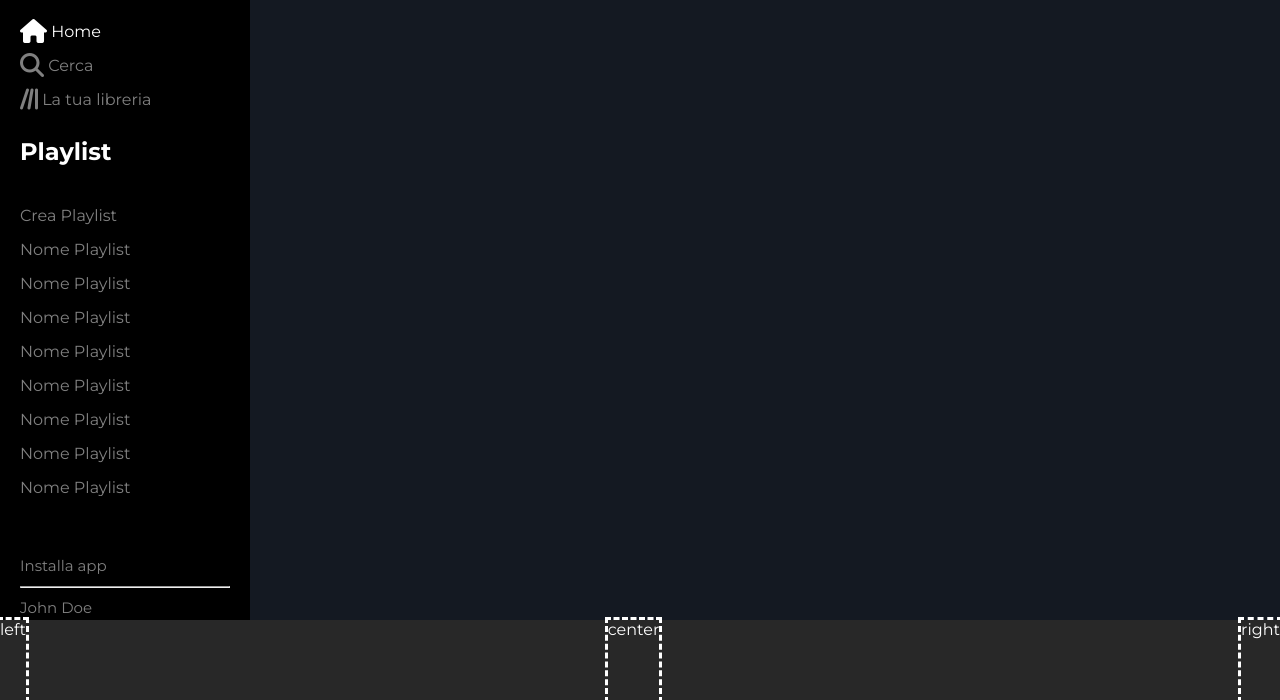
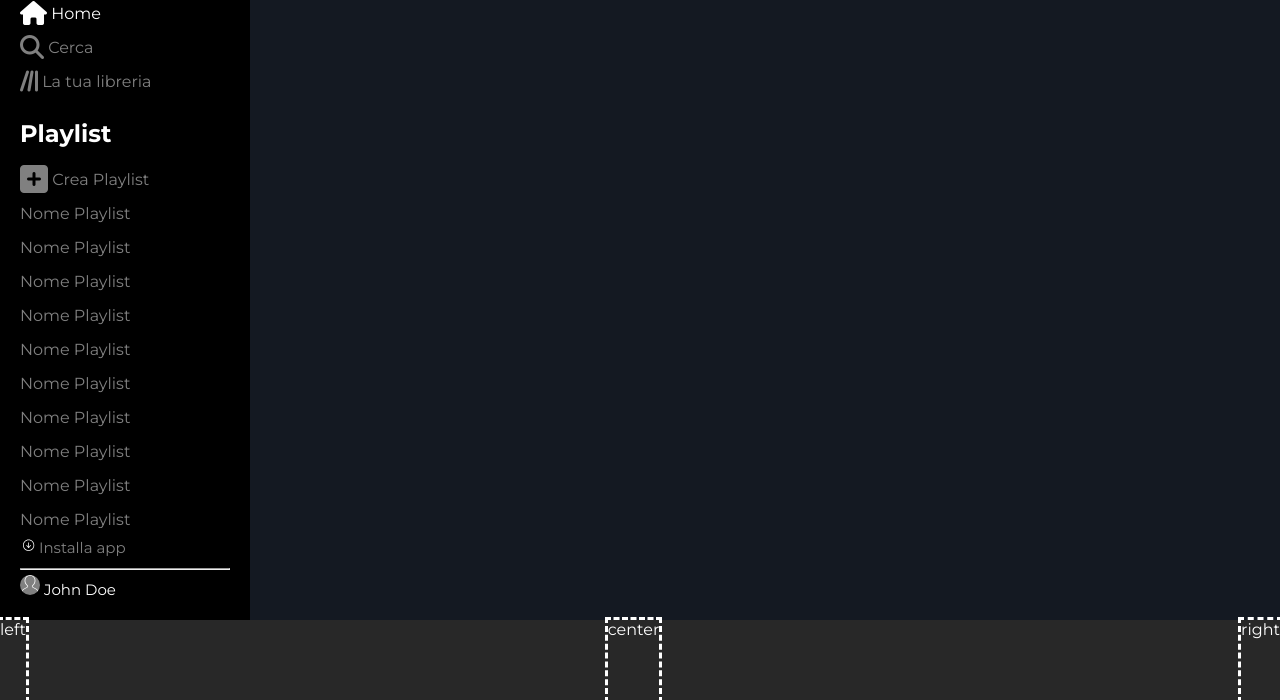
Before and after one commit to ChristianMazzaro/html-css-spotifyweb, a plain HTML site: page index.html in a window 1280 px wide. Shown: the part 100-800 px from the top of the page. Drawn offline with Linux system fonts and the light colour scheme.

Commit message:
small fixes

```diff
--- a/css/debug.css
+++ b/css/debug.css
@@ -92,6 +92,11 @@ debug .main-nav .playlists ul li:first-child a{
     color: grey;
 }
 
+debug .user div > img{
+    height: .9375rem;
+    width: .9375rem;
+}
+
 
 
 
--- a/css/style.css
+++ b/css/style.css
@@ -43,18 +43,13 @@ MAIN
     color: white;
 }
 
-.main-nav ul {
-    margin-top: 1.125rem;
-}
-
 .main-nav{
-    height:calc(100% - 140px);
+    height:calc(100% - 90px);
 }
 
 .playlists{
     height: calc(100% - 245px);
     overflow-y: auto;
-    margin-bottom: 50px;
 }
 
 .user{
@@ -64,9 +59,22 @@ MAIN
     line-height: 40px;
 }
 
-.user span:last-child{
+.user div:last-child{
     color: white;
 }
+
+.user div > img{
+    height: .9375rem;
+    width: .9375rem;
+}
+
+.user div:last-child > img{
+    background-color: gray;
+    border-radius: 50%;
+    height: 1.25rem;
+    width: 1.25rem;
+}
+
 
 .main-nav .playlists ul li:first-child a{
     color: grey;
--- a/index.html
+++ b/index.html
@@ -68,6 +68,7 @@
 
                             <li>
                                 <a href="">
+                                    <i class="fa-solid fa-square-plus fa-2xl"></i>
                                     Crea Playlist
                                 </a>
                             </li>
@@ -174,10 +175,12 @@
 
                     <div class="user">
                         <div>
+                            <img src="img/download.svg" alt="">
                             Installa app
                         </div>
                         <hr>
-                        <div style="display: block;">
+                        <div>
+                            <img src="img/profile.svg" alt="">
                             John Doe
                         </div>
                     </div>
```
Also changed, not shown: css/general.css (line endings or trailing spaces), img/download.svg (added), img/profile.svg (added).
